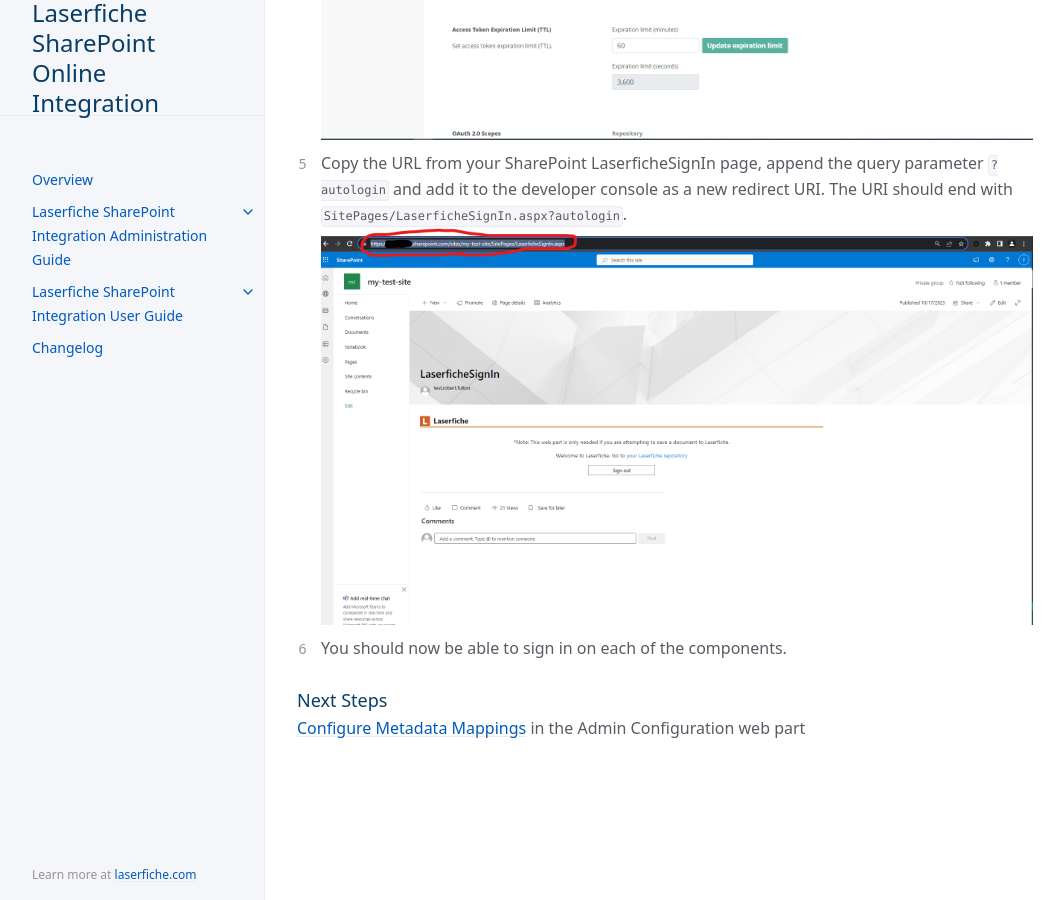
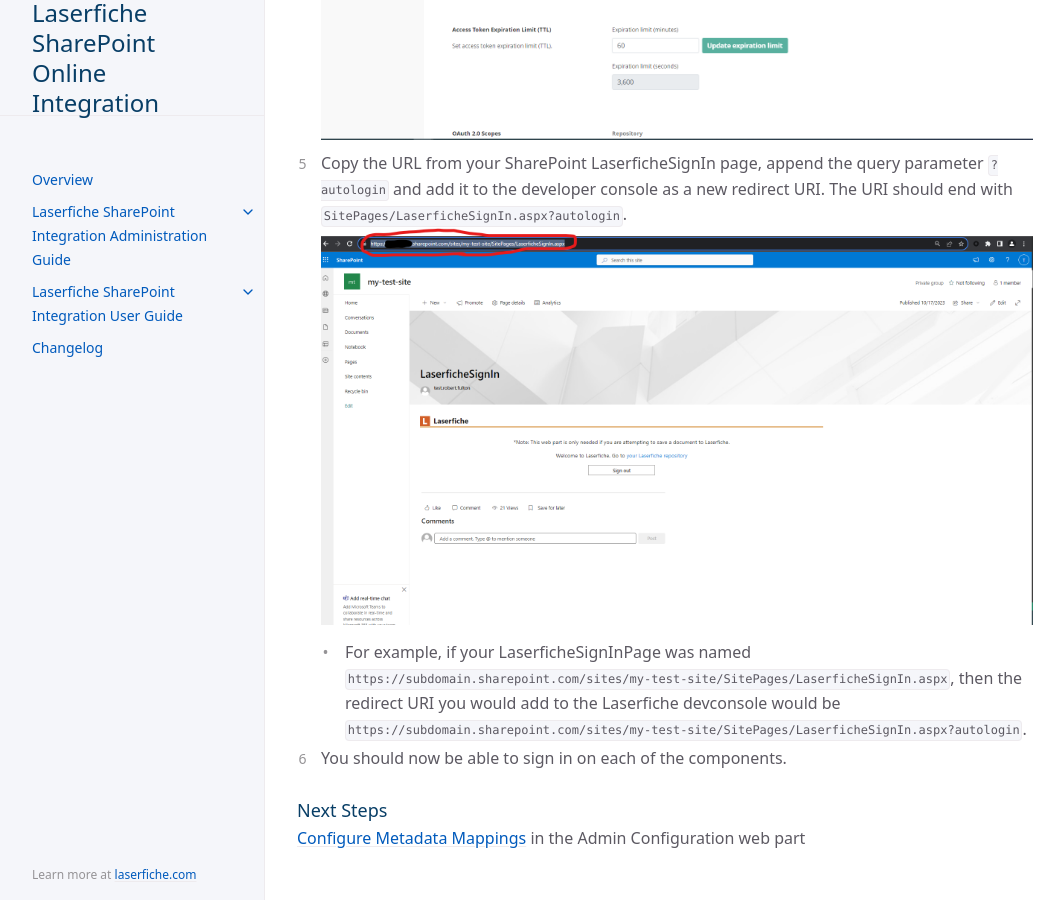
Before and after one commit to isabella232/laserfiche-sharepoint-integration, a Jekyll site: the page built from jekyll_files/docs/admin-documentation/register-app-in-laserfiche.md, in a window 1280 px wide and 900 px high, scrolled down 1659 px. Shown: the whole window, without its empty margins (107-1171 px from the left). Built offline with Jekyll 4.4.1, drawn with Linux system fonts in a browser that asks for light colours; cached includes are drawn as plain includes.

Commit message:
added an example to clarify devconsole URI entry

```diff
--- a/jekyll_files/docs/admin-documentation/register-app-in-laserfiche.md
+++ b/jekyll_files/docs/admin-documentation/register-app-in-laserfiche.md
@@ -23,6 +23,7 @@ parent: Laserfiche SharePoint Integration Administration Guide
    <a href="../assets/images/redirectUri.png"><img src="../assets/images/redirectUri.png"></a>
 1. Copy the URL from your SharePoint LaserficheSignIn page, append the query parameter `?autologin` and add it to the developer console as a new redirect URI. The URI should end with `SitePages/LaserficheSignIn.aspx?autologin`.
    <a href="../assets/images/urlExample.png"><img src="../assets/images/urlExample.png"></a>
+    - For example, if your LaserficheSignInPage was named `https://subdomain.sharepoint.com/sites/my-test-site/SitePages/LaserficheSignIn.aspx`, then the redirect URI you would add to the Laserfiche devconsole would be `https://subdomain.sharepoint.com/sites/my-test-site/SitePages/LaserficheSignIn.aspx?autologin`.
 1. You should now be able to sign in on each of the components.
 
 ### Next Steps
```
